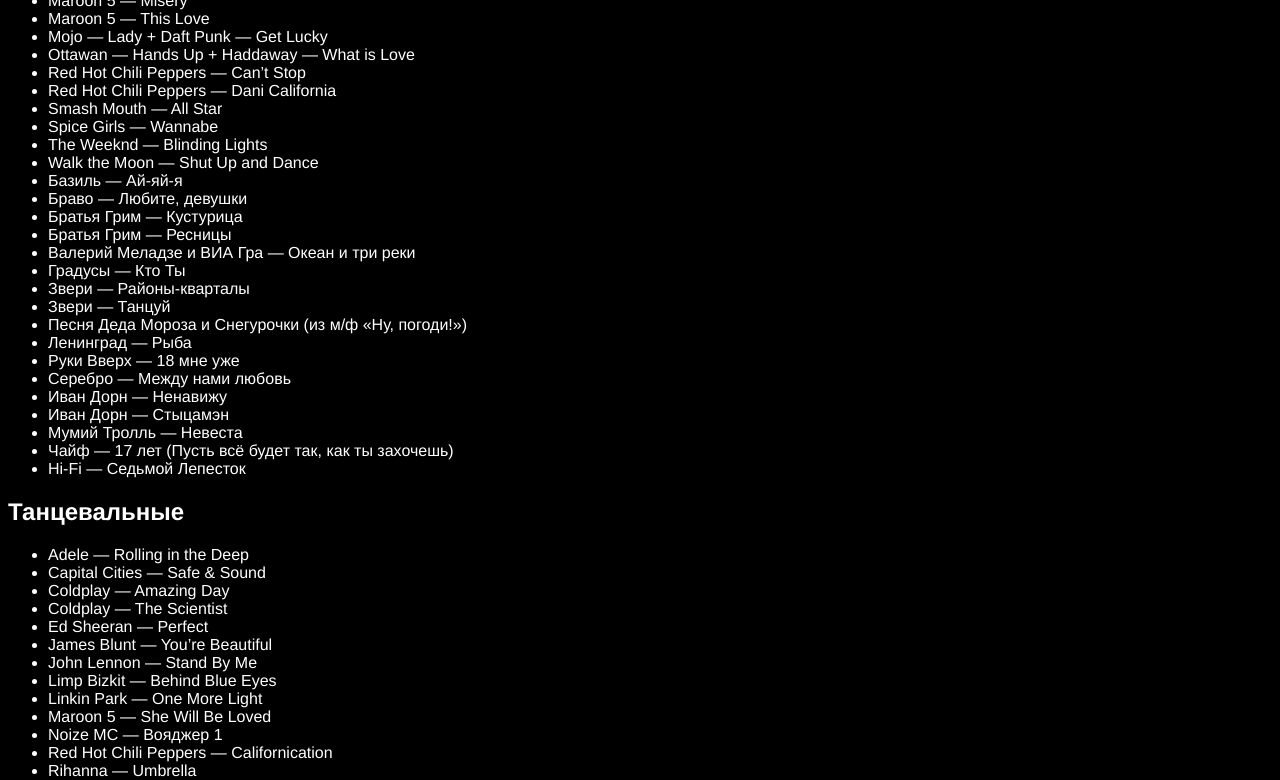
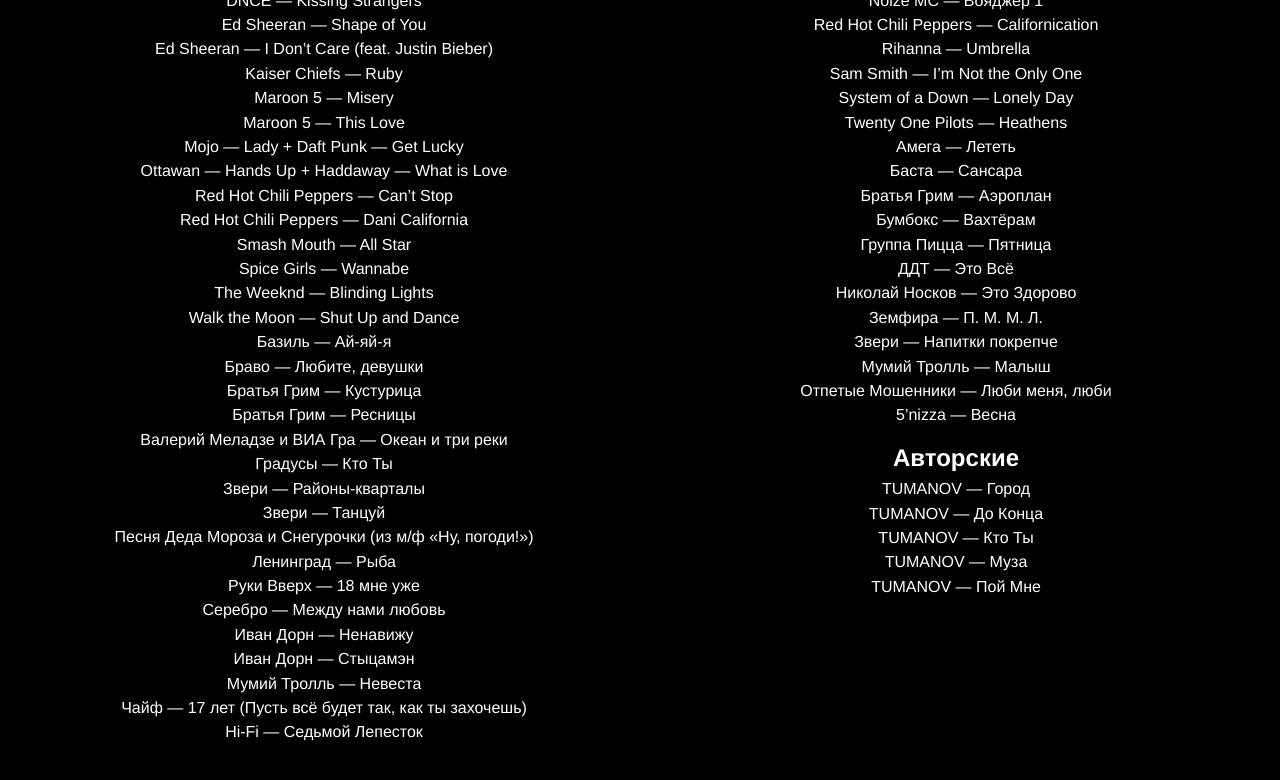
Before and after one commit to sanyavanya/mapleseason, a Vue app: page /repertoire in a window 1280 px wide. Shown: the part 560-1340 px from the top of the page. Built offline with nearby package versions, Linux system fonts and the light colour scheme.

Commit message:
Finished Home and Repertoire pages.

```diff
--- a/src/App.vue
+++ b/src/App.vue
@@ -40,9 +40,19 @@
   text-align: center;
 }
 
+.heading--2 {
+  margin-bottom: .5rem;
+}
+
 .component {// TODO every component should probably have the same margin so that they naturally space out evenly wherever you put them
+  margin-bottom: 1rem;
+}
 
-  margin-bottom: 1rem;
+.parallax {
+    background-attachment: fixed;
+    background-position: center;
+    background-repeat: no-repeat;
+    background-size: cover;
 }
 
 .inline-link {
--- a/src/components/About.vue
+++ b/src/components/About.vue
@@ -1,7 +1,7 @@
 <template>
   <div>
     <h1 class="heading">Кавер-группа Maple Season</h1><!-- TODO style headers, _T() -->
-    <div class="about">
+    <div class="about parallax">
       <div class="about__text-container">
         <p class="about__text">
           Весной 2014 года Женя и Саша подготовили небольшую концертную программу из&nbsp;популярных песен,
@@ -12,7 +12,7 @@
         <p class="about__text">
           К концу года к&nbsp;группе присоединились барабанщик и басист, и ребята начали качать танцполы.
           Maple&nbsp;Season стали регулярно выступать на&nbsp;корпоративах и&nbsp;свадьбах, на&nbsp;пикниках и&nbsp;теплоходах, на&nbsp;небольших квартирниках и&nbsp;крупных фестивалях.
-          <a class="inline-link" href="repertoire">Репертуар</a> группы
+          <router-link to="/repertoire" class="inline-link">Репертуар</router-link> группы
           состоит из&nbsp;популярных русско- и&nbsp;англоязычных песен XXI&nbsp;века и&nbsp;дюжины бессмертных хитов прошлого столетия.
         </p>
         <p class="about__text">
@@ -45,7 +45,6 @@
 <style lang="scss" scoped>
   .about {
     background-image: url("../assets/photos/about.jpg");
-    background-position: 50% 50%;
     background-repeat: no-repeat;
     background-size: cover;
     position: relative;
--- /dev/null
+++ b/src/components/EmbeddedVideo.vue
@@ -0,0 +1,54 @@
+<template>
+  <div>
+    <h2 class="heading" v-if="title">{{title}}</h2><!-- TODO style headings -->
+    <div class="embedded_video-container-2">
+      <div class="embedded_video-container" :style="{paddingBottom: paddingBottom}">
+        <iframe
+          :src="src"
+          frameborder="0"
+          allowfullscreen="true"
+          class="embedded_video"
+        ></iframe>
+      </div>
+    </div>
+  </div>
+</template>
+
+<script>
+export default {
+  name: 'EmbeddedVideo',
+  props: {
+    src: {type: String, required: true},
+    title: String,
+    customRatio: Number
+  },
+  computed: {
+    paddingBottom() {
+      let ratio = this.customRatio ? this.customRatio : 56.25
+      return `calc(${ratio}%)`
+    }
+  }
+}
+</script>
+
+<style lang="scss" scoped>
+  .embedded_video-container-2 {
+    padding: 0 4rem;
+    margin: 0 auto 4rem auto;
+    max-width: 1200px; // TODO prolly should be adaptive to screens
+  }
+  .embedded_video-container {
+    background-color: "#f0f0f0"; // TODO do you need this?
+    height: 0;
+    margin: 1rem 0;
+    position: relative;
+    width: 100%;
+  }
+  .embedded_video {
+    position: absolute;
+    top: 0;
+    left: 0;
+    height: 100%;
+    width: 100%;
+  }
+</style>
--- a/src/components/FooterContact.vue
+++ b/src/components/FooterContact.vue
@@ -18,7 +18,7 @@
         </a>
         <a href="https://teleg.run/vsetruba" class="footer_contact__link footer_contact__link--telegram">
           <img src="../assets/icons/contact_telegram.png" class="footer_contact__icon">
-          <span>Telegram</span>
+          <span>Telegram</span><!-- TODO _T() -->
         </a>
       </div>
     </div>
@@ -60,6 +60,7 @@
 
   .footer_contact__icon {
     width: 2rem;
+    margin-right: .1rem;
   }
 
   .footer_contact__link_group {
--- a/src/components/Home.vue
+++ b/src/components/Home.vue
@@ -1,14 +1,14 @@
 <template>
   <div>
     <!-- TODO should components be kebab-cased? -->
-    <YTEmbeddedVideo src="https://www.youtube.com/embed/g99nKpefMfA" />
+    <EmbeddedVideo src="https://www.youtube.com/embed/g99nKpefMfA" customRatio="43"/>
     <About />
     <BandMembers />
     <FooterContact />
   </div>
 </template>
 <script>
-  import YTEmbeddedVideo from './YTEmbeddedVideo'
+  import EmbeddedVideo from './EmbeddedVideo'
   import About from './About'
   import BandMembers from './BandMembers'
   import FooterContact from './FooterContact'
@@ -16,7 +16,7 @@
   export default {
     name: 'Home',
     components: {// TODO set components globally?
-      YTEmbeddedVideo,
+      EmbeddedVideo,
       About,
       BandMembers,
       FooterContact
--- a/src/components/Repertoire.vue
+++ b/src/components/Repertoire.vue
@@ -1,16 +1,39 @@
 <template>
-  <div>
-    <h1>Репертуар группы</h1>
-    <template v-for="list in lists">
-      <div class="list" :key="'repertoire__list--' + list.name"><!-- TODO: name keys properly, maybe like BEM -->
-        <h2>{{list.title}}</h2>
-        <ul>
-          <li v-for="song in repertoire[list.name]" :key="'repertoire-song__' + song">
-            {{song}}
-          </li>
-        </ul>
+  <div class="repertoire">
+    <h1 class="heading">Репертуар группы</h1>
+    <div class="repertoire__lists">
+      <div class="repertoire__list-container">
+        <div class="repertoire__list"><!-- TODO: name keys properly, maybe like BEM -->
+          <h2 class="heading--2">Танцевальные</h2>
+          <ul class="repertoire__songs">
+            <li v-for="song in repertoire['dance']" :key="'repertoire__dance-song--' + song" class="repertoire__song">
+              {{song}}
+            </li>
+          </ul>
+        </div>
       </div>
-    </template>
+      <div class="repertoire__list-container">
+        <div class="repertoire__list"><!-- TODO: name keys properly, maybe like BEM -->
+          <h2 class="heading--2">Умеренные и лирические</h2>
+          <ul class="repertoire__songs">
+            <li v-for="song in repertoire['calm']" :key="'repertoire__dance-song--' + song" class="repertoire__song">
+              {{song}}
+            </li>
+          </ul>
+        </div>
+        <div class="repertoire__list"><!-- TODO: name keys properly, maybe like BEM -->
+          <h2 class="heading--2">Авторские</h2>
+          <ul class="repertoire__songs">
+            <li v-for="song in repertoire['self']" :key="'repertoire__dance-song--' + song" class="repertoire__song">
+              {{song}}
+            </li>
+          </ul>
+        </div>
+      </div>
+    </div>
+    <p>
+      Наиболее актуальный репертуар группы всегда доступен по <a href="https://drive.google.com/open?id=1vycwEOIRNxAyVxBXVwKMGAgj2weNK8q0" class="inline-link">ссылке</a>.
+    </p>
   </div>
 </template>
 <script>
@@ -25,11 +48,11 @@
           },
           {
             name: 'calm',
-            title: 'Танцевальные'
+            title: 'Умеренные и лирические'
           },
           {
             name: 'self',
-            title: 'Танцевальные'
+            title: 'Авторские'
           }
         ],
         repertoireStringLiterals: {
@@ -121,3 +144,30 @@
     }
   }
 </script>
+
+<style lang="scss" scoped>
+  .repertoire {
+    display: flex;
+    flex-direction: column;
+    align-items: center;
+  }
+  .repertoire__lists {
+    display: flex;
+    flex-wrap: wrap;
+    justify-content: space-around;
+    width: 100%;
+    margin-bottom: 1rem;
+  }
+  .repertoire__list-container {
+    text-align: center;
+    flex: 1 1 0px;
+  }
+  .repertoire__songs {
+    margin: 0;
+    padding-inline-start: 0;
+  }
+  .repertoire__song {
+    list-style-type: none;
+    margin-bottom: .4rem;
+  }
+</style>
--- a/src/components/Video.vue
+++ b/src/components/Video.vue
@@ -1,25 +1,62 @@
 <template>
   <div>
     <h1 class="heading">Видео</h1>
-    <YTEmbeddedVideo
-      v-for="video in videos"
+    <EmbeddedVideo
+      v-for="(video, index) in videos"
       :key="'yt-embedded-video' + video.title"
       :src="video.src"
       :title="video.title"
+      @click="stopPlaybackExceptClicked(index)"
     />
   </div>
 </template>
 <script>
-  import YTEmbeddedVideo from './YTEmbeddedVideo'
+  import EmbeddedVideo from './EmbeddedVideo'
 
   export default {
     name: 'Video',
     components: {// TODO set components globally?
-      YTEmbeddedVideo
+      EmbeddedVideo
     },
     data() {
       return {
         videos: [
+          {
+            title: 'Lewis Capaldi — Someone You Loved',
+            src: 'https://vk.com/video_ext.php?oid=-70412264&id=456239080&hash=230ddedcc3c744d7&hd=2'
+          },
+          {
+            title: 'TUMANOV – До конца | Art Music Park',
+            src: 'https://vk.com/video_ext.php?oid=-188578502&id=456239058&hash=d7f1c367cf9cc9a1&hd=2'
+          },
+          {
+            title: 'TUMANOV – Город',
+            src: 'https://vk.com/video_ext.php?oid=-188578502&id=456239055&hash=6a5cab99ff136a5d&hd=2'
+          },
+          {
+            title: 'All Star | Can’t Stop | Californication',
+            src: 'https://vk.com/video_ext.php?oid=-188578502&id=456239056&hash=4cee27ddab20c23b&hd=2'
+          },
+          {
+            title: 'The Weeknd – Blinding Lights (карантинный кавер)',
+            src: 'https://vk.com/video_ext.php?oid=-70412264&id=456239055&hash=63d9a14e189b74e6&hd=2'
+          },
+          {
+            title: 'Rihanna – Umbrella',
+            src: 'https://vk.com/video_ext.php?oid=-70412264&id=456239054&hash=8d4dd9763428728d&hd=2'
+          },
+          {
+            title: 'Live на фестивале «Высота»',
+            src: 'https://vk.com/video_ext.php?oid=-70412264&id=456239036&hash=13f3d64958892580'
+          },
+          {
+            title: 'TUMANOV – Кто ты | Онлайн-выпускной 2020',
+            src: 'https://vk.com/video_ext.php?oid=-188578502&id=456239044&hash=0fce68d5e32fa570&hd=2'
+          },
+          {
+            title: 'TUMANOV — Пой мне | Спорт Порт 15.03.2020',
+            src: 'https://vk.com/video_ext.php?oid=-188578502&id=456239041&hash=b790c65e7ec31d5c&hd=2'
+          },
           {
             title: 'Live со свадьбы в ресторане NOVO',
             src: 'https://www.youtube.com/embed/X5CzkMD_qJQ'
@@ -50,6 +87,9 @@
           }
         ]
       }
-    }
+    },
   }
 </script>
+
+<style lang="scss" scoped>
+</style>
```
Also changed, not shown: src/components/BandMembers.vue (+22 -2 lines), src/components/YTEmbeddedVideo.vue (deleted, +0 -64 lines).
